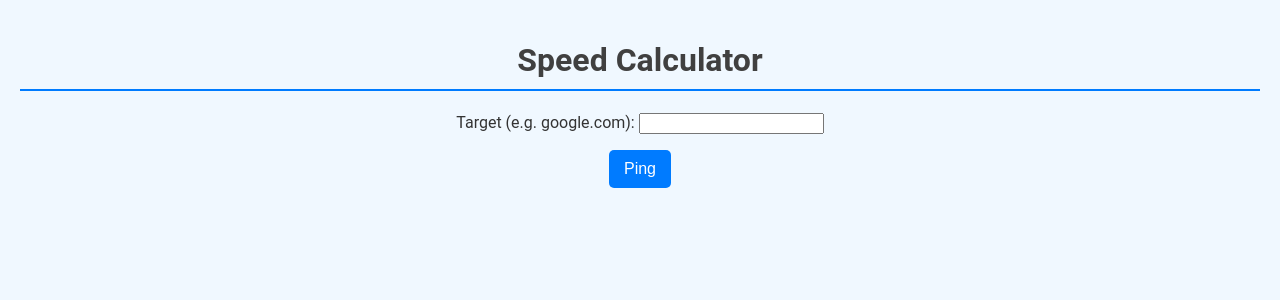
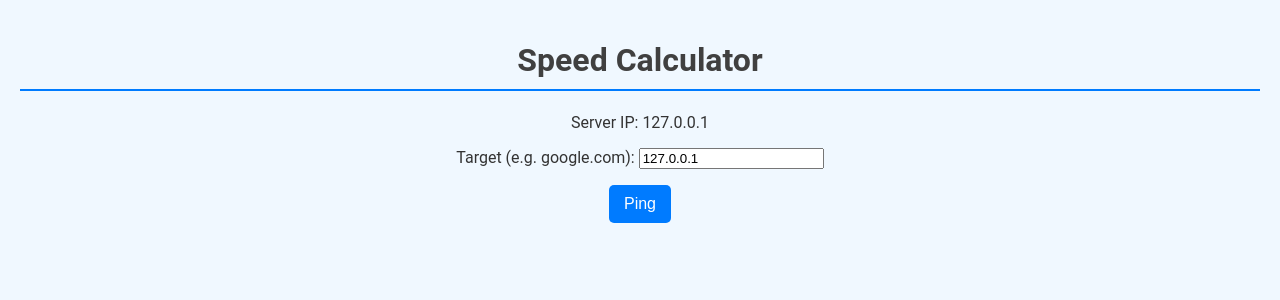
Before and after one commit to Chenchudharani/Server_Ping-Calculator, a Django app: page / in a window 1280 px wide. Shown: the top 300 px of the page. Run offline with Django 5.2, Linux system fonts and the light colour scheme.

Commit message:
adding source ip

```diff
--- a/pingapp/templates/pingapp/ping.html
+++ b/pingapp/templates/pingapp/ping.html
@@ -107,9 +107,11 @@
     <h1>Speed Calculator</h1>
     <form id="pingForm" method="post">
         {% csrf_token %}
+        <p>Server IP: {{ server_ip }}</p>
         {{ form.as_p }}
         <button type="submit">Ping</button>
     </form>
+
 
     <div class="spinner" id="spinner"></div>
 
--- a/pingapp/views.py
+++ b/pingapp/views.py
@@ -6,12 +6,13 @@ import socket
 import speedtest
 
 def ping_view(request):
+    server_ip = socket.gethostbyname(socket.gethostname())  # Get the server's IP
+
     if request.method == 'POST':
         form = PingForm(request.POST)
         if form.is_valid():
-            target = form.cleaned_data['target']
+            target = form.cleaned_data['target'] or server_ip  # Use server IP if target is empty
             user_ip = get_user_ip(request)  # Get user's IP
-            server_ip = socket.gethostbyname(socket.gethostname())  # Server's IP
             results = send_icmp_echo(server_ip, target, 20, user_ip)  # Pass the user's IP
             speed_test_results = perform_speed_test()
             return JsonResponse({
@@ -19,10 +20,11 @@ def ping_view(request):
                 'speed_test_results': speed_test_results,
             })
     else:
-        form = PingForm()
+        form = PingForm(initial={'target': server_ip})  # Set server IP as default target
 
     return render(request, 'pingapp/ping.html', {
         'form': form,
+        'server_ip': server_ip,  # Pass server IP to the template
     })
 
 def get_user_ip(request):
```
